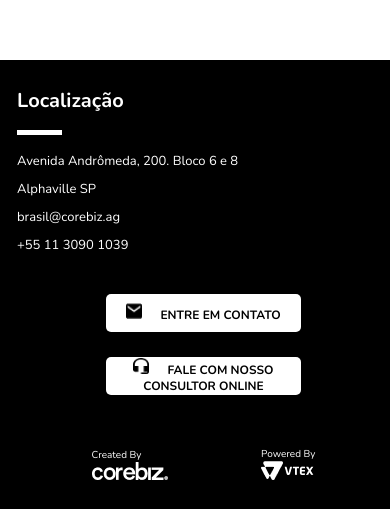
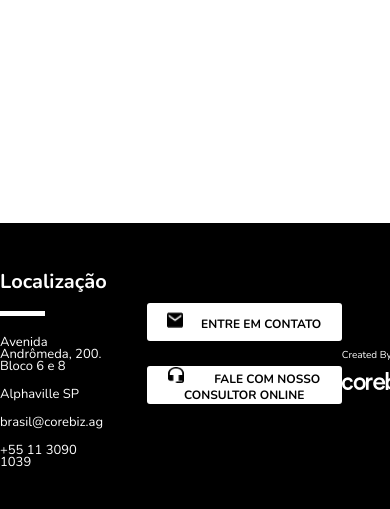
Before and after one commit to fnicom/Desafio-HTML-CSS-GoBeyond--2, a plain HTML site: page frontend/index.html in a window 390 px wide. Shown: the part 335-844 px from the top of the page. Drawn offline with nearby package versions, Linux system fonts and the light colour scheme.

Commit message:
corrigindo caminhos das img

```diff
--- a/index.html
+++ b/frontend/index.html
@@ -4,7 +4,7 @@
 <head>
     <meta charset="UTF-8">
     <meta name="viewport" content="width=device-width, initial-scale=1.0">
-    <title>Document</title>
+    <title>Desafio HTML & CSS GoBeyond #2</title>
     <link rel="stylesheet" href="style.css">
     <link rel="preconnect" href="https://fonts.gstatic.com">
 <link href="https://fonts.googleapis.com/css2?family=Nunito:wght@300;400;700&display=swap" rel="stylesheet" />
--- a/style.css
+++ b/frontend/style.css
@@ -1,13 +1,6 @@
-* {
-    padding: 0;
-    margin: 0;
-    outline: 0;
-    box-sizing: border-box;
- }
-
 body {
-    width: 100vw;
-    height: 100vh;
+    width: 100%;
+    height: 100%;
     font-family: 'Nunito', sans-serif;
  }
 
@@ -61,24 +54,20 @@
     list-style-type: none;
     flex-direction: column;
  }
-
 footer .contact ul li {
     background-color: #FFF;
     margin-bottom: 25px;
     width: 195px;
     min-height: 38px;
     text-align: center;
-    border-radius: 5px;
+    border-radius: 3px;
     display: flex;
     align-items: center;
-    justify-content: space-evenly;
-    cursor: pointer;
-    transition: filter ease-in-out 0.3s;
+    justify-content: center;
  }
 
 footer .contact ul li a::before{
     content: '';
-
     background-image: url(/frontend/image/email.png);
     height: 16px;
     width: 16px;
@@ -88,6 +77,7 @@
 }
 
 footer .contact ul li:last-child a::before{
+    margin-right: 30px;
     background-image: url(/frontend/image/head.png);
 
 }
@@ -102,41 +92,37 @@ footer .contact ul li:last-child a::before{
     font-size: 12px;
     color: #000;
     text-decoration: none;
-    font-weight: 600;
+    font-weight: 700;
+    text-align: center;
+
  }
 
 footer .created {
     color: #FFF;
     display: flex;
     align-items: center;
-    justify-content: center;
- }
-
- footer .created div {
     font-size: 10px;
     font-weight: normal;
  }
 
 footer .created div:first-child {
-    margin-right: 36px;
+    margin-right: 30px;
  }
 
 
- /* Mobile */
-
- @media screen and (max-width: 640px) {
+@media screen and (max-width: 375px) {
     footer {
        background-color: #000;
        display: flex;
        flex-direction: column;
        align-items: flex-start;
        justify-content: center;
-       padding-top: 27px;
-       padding-left: 17px;
+       padding-top: 30px;
+       padding-left: 20px;
     }
 
     footer .contact {
-      margin: 27px auto;
+      margin: 27px;
     }
 
     footer .contact ul {
@@ -144,8 +130,8 @@ footer .contact ul li:last-child a::before{
     }
 
     footer .created {
-       margin: 0 auto;
-       width: 224px;
-       justify-content: space-between;
+       margin: auto;
+       width: 225px;
+       justify-content: space-evenly;
     }
  }
```
Also changed, not shown: 2 other files. Lines whose indentation alone changed are shown as unchanged.
